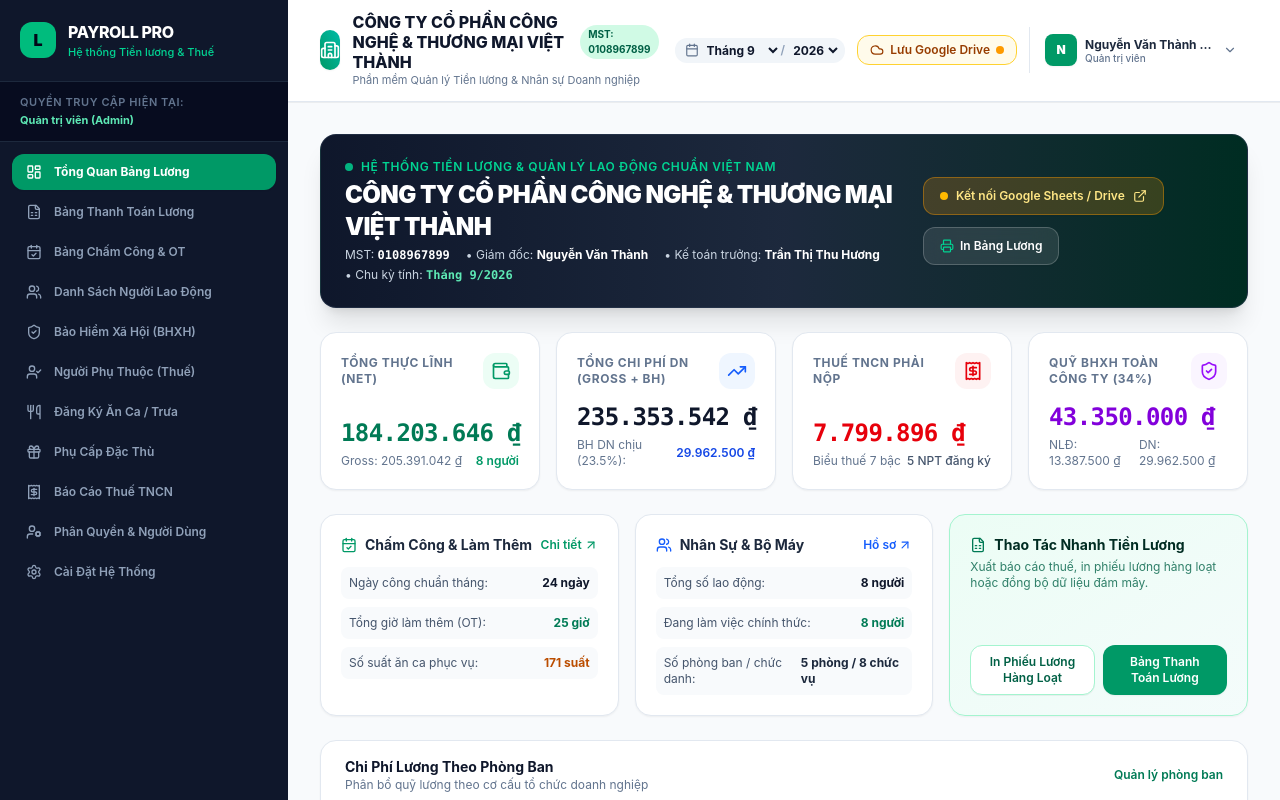
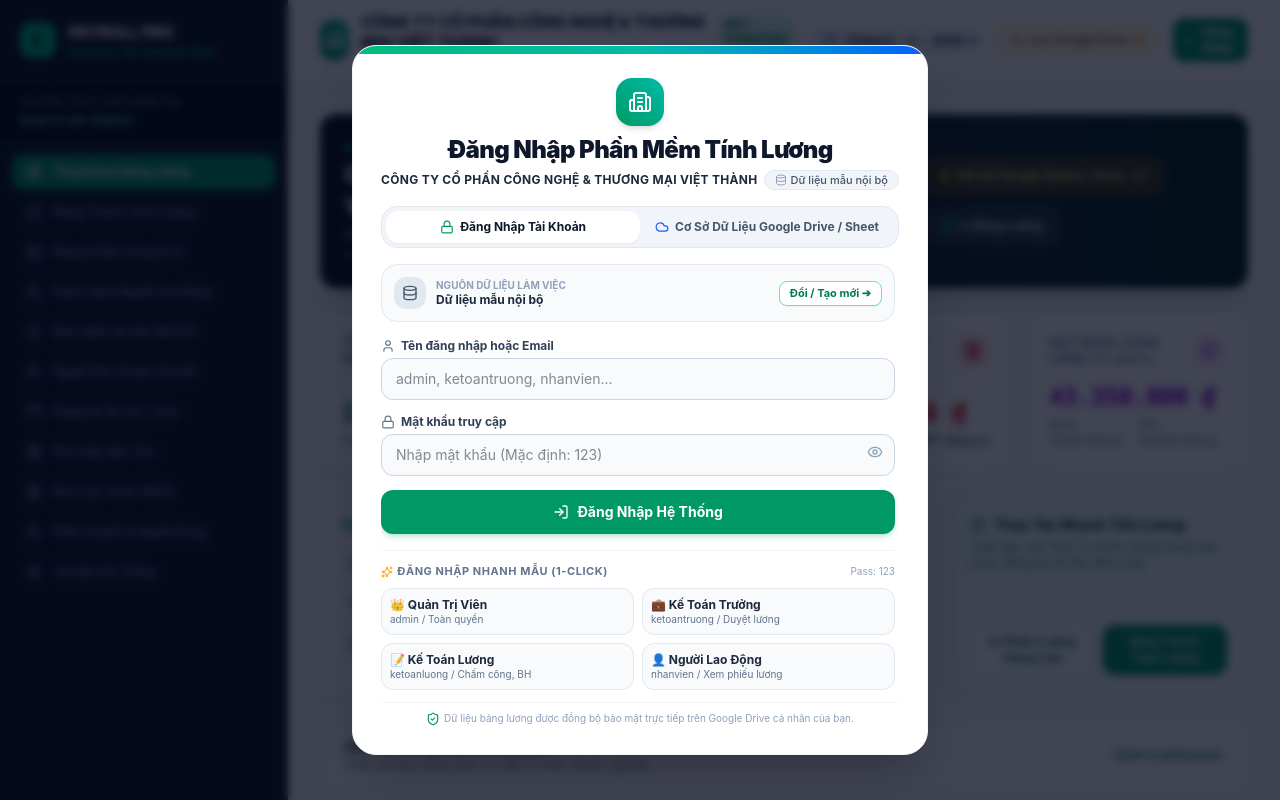
Before and after one commit to HoangnxSoftware/HR-Salary, a React (Vite) app: page / in a window 1280 px wide. Shown: the top 800 px of the page. Built offline with nearby package versions, Linux system fonts and the light colour scheme.

Commit message:
feat: force login on startup
Update authentication state to default to null, requiring user login before accessing the application. Added a close button to the login modal for authenticated sessions.

```diff
--- a/src/App.tsx
+++ b/src/App.tsx
@@ -573,7 +573,11 @@
       {/* Login & Security Modals */}
       <LoginModal
         isOpen={!isAuthenticated || isLoginModalOpen}
-        onClose={() => setIsLoginModalOpen(false)}
+        onClose={() => {
+          if (isAuthenticated) {
+            setIsLoginModalOpen(false);
+          }
+        }}
         settings={settings}
         syncState={syncState}
         setSyncState={setSyncState}
--- a/src/components/LoginModal.tsx
+++ b/src/components/LoginModal.tsx
@@ -55,7 +55,7 @@
   onLoadDataFromSpreadsheet,
   onResetToDemoData
 }) => {
-  const { login } = useAuthRole();
+  const { login, isAuthenticated } = useAuthRole();
   const [activeTab, setActiveTab] = useState<'login' | 'google'>('login');
 
   // Credentials
@@ -342,6 +342,18 @@
       <div className="bg-white rounded-3xl max-w-xl w-full p-5 sm:p-7 shadow-2xl border border-slate-100 relative overflow-hidden my-auto max-h-[95vh] flex flex-col">
         {/* Top Decorative Line */}
         <div className="absolute top-0 left-0 right-0 h-2 bg-gradient-to-r from-emerald-500 via-teal-500 to-blue-600" />
+
+        {/* Close button only when already authenticated */}
+        {isAuthenticated && onClose && (
+          <button
+            type="button"
+            onClick={onClose}
+            className="absolute top-4 right-4 p-2 text-slate-400 hover:text-slate-600 rounded-full hover:bg-slate-100 transition-colors cursor-pointer"
+            title="Đóng cửa sổ"
+          >
+            <X className="w-5 h-5" />
+          </button>
+        )}
 
         {/* Company Header */}
         <div className="text-center mb-4 pt-1">
--- a/src/context/AuthRoleContext.tsx
+++ b/src/context/AuthRoleContext.tsx
@@ -66,18 +66,8 @@
     return INITIAL_USERS;
   });
 
-  const [currentUser, setCurrentUser] = useState<AppUser | null>(() => {
-    try {
-      const saved = localStorage.getItem(CURRENT_USER_STORAGE_KEY);
-      if (saved) {
-        return JSON.parse(saved);
-      }
-    } catch (e) {
-      console.error('Failed to load current user', e);
-    }
-    // Mặc định đăng nhập với tài khoản Quản trị viên (Admin)
-    return INITIAL_USERS[0] || null;
-  });
+  // Khởi tạo currentUser = null để khi mở hoặc chạy phần mềm luôn hiện cửa sổ đăng nhập đầu tiên
+  const [currentUser, setCurrentUser] = useState<AppUser | null>(null);
 
   // Lưu danh sách người dùng vào localStorage khi thay đổi
   useEffect(() => {
```
